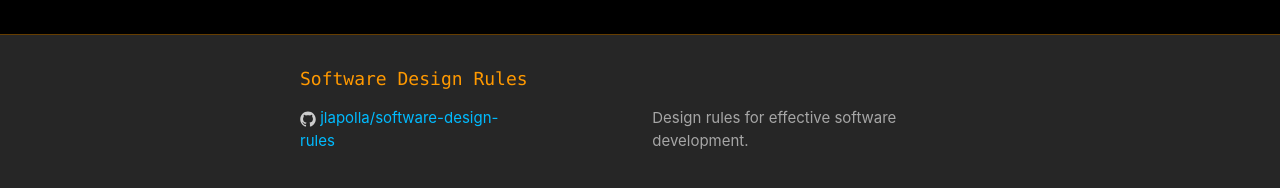
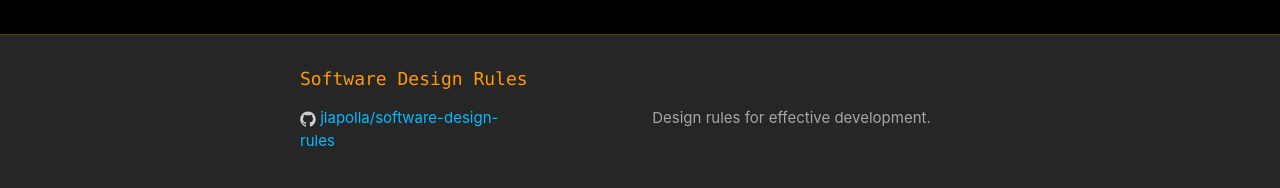
Before and after one commit to jlapolla/software-design-rules, a Jekyll site: the page built from about.md, in a window 1280 px wide. Shown: the part 564-752 px from the top of the page. Built offline with Jekyll 4.4.1, drawn with Linux system fonts in a browser that asks for light colours.

```diff
--- a/_config.yml
+++ b/_config.yml
@@ -8,7 +8,7 @@
 # Site settings
 title: Software Design Rules
 description: > # this means to ignore newlines until "baseurl:"
-  Design rules for effective software development.
+  Design rules for effective development.
 baseurl: "/software-design-rules" # the subpath of your site, e.g. /blog
 url: "https://jlapolla.github.io" # the base hostname & protocol for your site
 github_username: jlapolla
```
